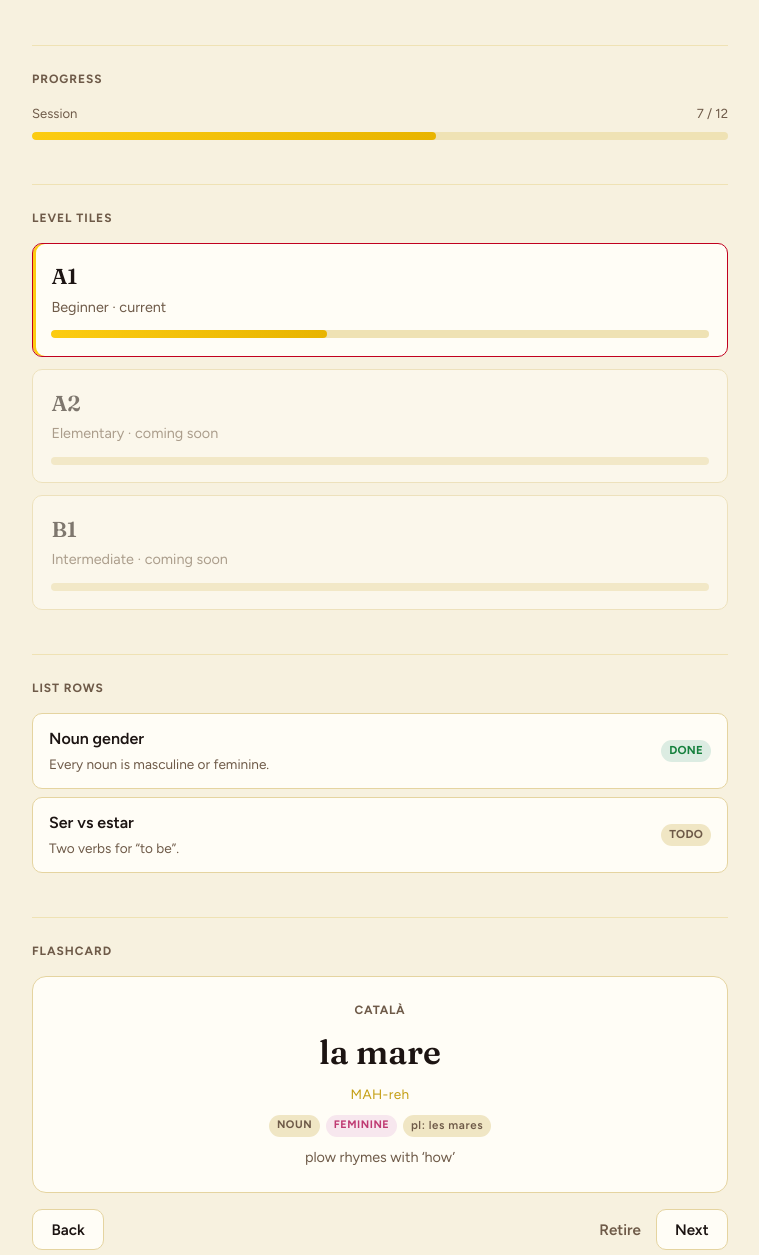
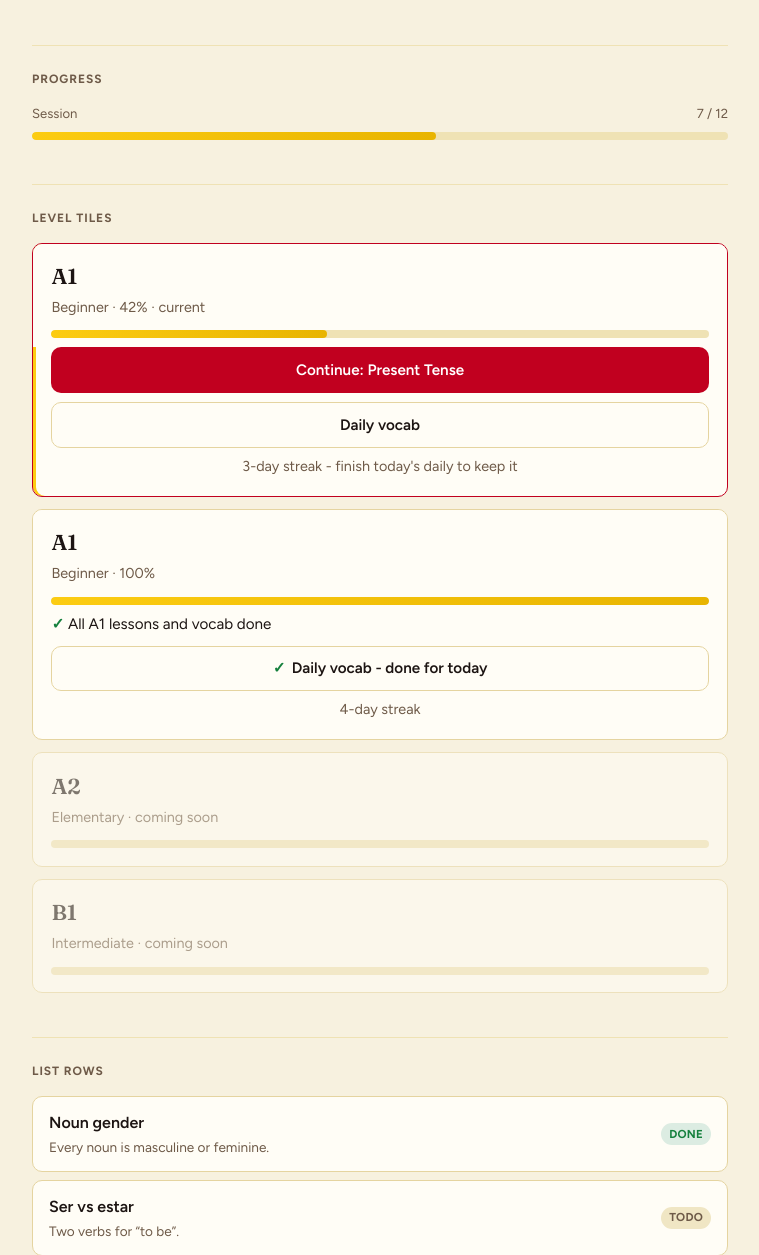
Before and after one commit to LiamSeanLaird/la-queta, a Flask app: template templates/style_guide.html in a window 1280 px wide. Shown: the part 2358-3613 px from the top of the page, without its empty margins (260-1019 px from the left). Run offline with Flask 3, Linux system fonts and the light colour scheme; the template is opened without the code that fills it, so the values that code supplies are empty.

Commit message:
gnhf 2: Each open level card on /levels now has a main "Continue: <Lesson>" (or "Study vocab: <Deck>") button that goes through /continue?level=<id>. When the level is finished the card says "All A1 lessons and vocab done", and Daily vocab sits below Continue as a secondary button with the streak line.

```diff
--- a/static/app.css
+++ b/static/app.css
@@ -518,6 +518,23 @@ a.btn.btn--primary {
   display: flex;
   flex-direction: column;
   gap: 0.5rem;
+}
+
+.level-tile__actions {
+  display: flex;
+  flex-direction: column;
+  gap: 0.6rem;
+  padding: 0 1.15rem 1.15rem;
+}
+
+.level-tile__done {
+  margin: 0;
+  font-size: 0.95rem;
+}
+
+.level-tile__done-check {
+  color: var(--ok);
+  font-weight: 700;
 }
 
 .daily-cta__check {
--- a/templates/style_guide.html
+++ b/templates/style_guide.html
@@ -169,11 +169,34 @@
     <section class="sg-section" id="levels">
       <h2 class="sg-section__title">Level tiles</h2>
       <div class="level-grid">
-        <button type="button" class="level-tile is-current">
-          <p class="level-tile__code">A1</p>
-          <p class="level-tile__meta">Beginner · current</p>
-          <div class="progress" aria-hidden="true"><div class="progress__bar" style="width: 42%"></div></div>
-        </button>
+        <div class="level-tile-card is-current">
+          <a class="level-tile" href="#">
+            <p class="level-tile__code">A1</p>
+            <p class="level-tile__meta">Beginner · 42% · current</p>
+            <div class="progress" aria-hidden="true"><div class="progress__bar" style="width: 42%"></div></div>
+          </a>
+          <div class="level-tile__actions">
+            <a class="btn btn--primary btn--block level-tile__continue" href="#">Continue: Present Tense</a>
+            <div class="daily-cta">
+              <a class="btn btn--secondary btn--block daily-cta__btn" href="#">Daily vocab</a>
+              <p class="daily-cta__streak">3-day streak - finish today's daily to keep it</p>
+            </div>
+          </div>
+        </div>
+        <div class="level-tile-card">
+          <a class="level-tile" href="#">
+            <p class="level-tile__code">A1</p>
+            <p class="level-tile__meta">Beginner · 100%</p>
+            <div class="progress" aria-hidden="true"><div class="progress__bar" style="width: 100%"></div></div>
+          </a>
+          <div class="level-tile__actions">
+            <p class="level-tile__done"><span class="level-tile__done-check" aria-hidden="true">✓</span> All A1 lessons and vocab done</p>
+            <div class="daily-cta">
+              <a class="btn btn--secondary btn--block daily-cta__btn is-done" href="#"><span class="daily-cta__check" aria-hidden="true">✓</span> Daily vocab - done for today</a>
+              <p class="daily-cta__streak">4-day streak</p>
+            </div>
+          </div>
+        </div>
         <div class="level-tile is-disabled" aria-disabled="true">
           <p class="level-tile__code">A2</p>
           <p class="level-tile__meta">Elementary · coming soon</p>
```
Also changed, not shown: STYLE_GUIDE.md (+1 -1 lines), app/routes/pages.py (+6 -1 lines), templates/levels.html (+22 -16 lines), tests/test_continue.py (+3 -2 lines), tests/test_daily_streak.py (+1 -1 lines), tests/test_levels_continue.py (added, +109 -0 lines).
